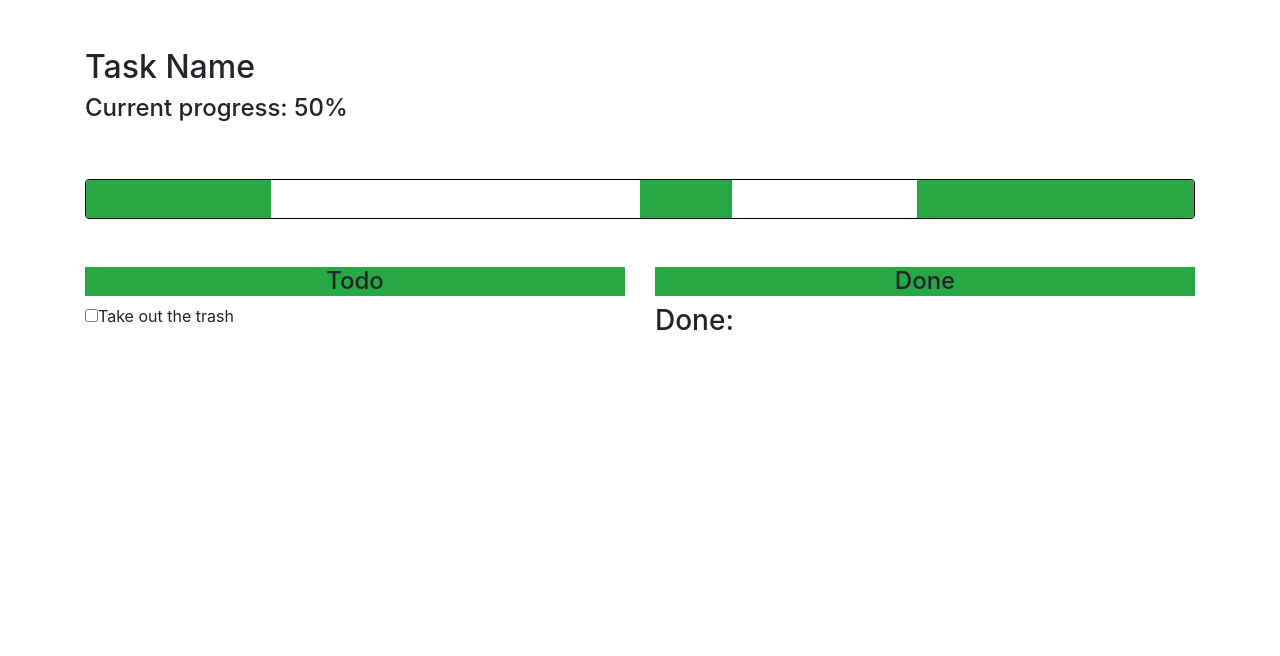
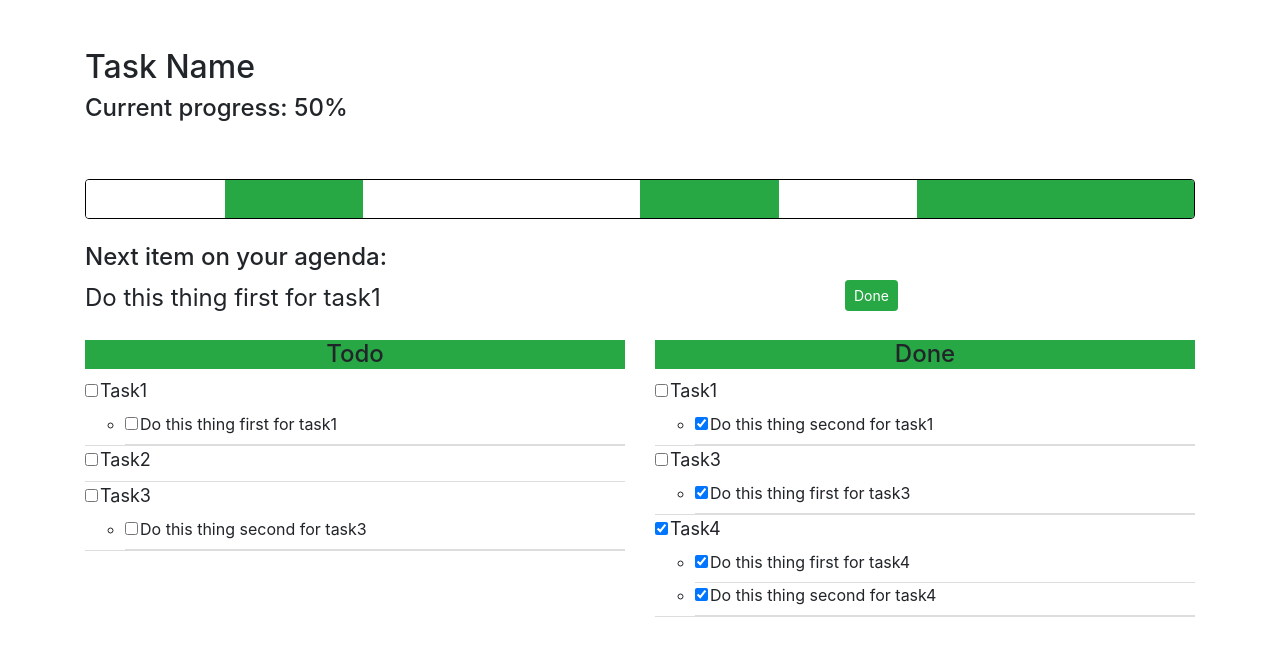
Before and after one commit to vs6140020/planner, a Python web app: template plan/templates/template.html in a window 1280 px wide. Shown: the top 656 px of the page. Run offline with Jinja, Linux system fonts and the light colour scheme; the template is opened without the code that fills it, so the values that code supplies are empty; some libraries are stand-ins or nearby versions.

Commit message:
Made further javascript changes onto the template file.

```diff
--- a/plan/templates/template.html
+++ b/plan/templates/template.html
@@ -11,6 +11,14 @@
   <style type="text/css">
     .progress {border: 1px solid rgba(0, 0, 0, 1);
                 border-radius: 4px; height: 20px;}
+    .ui-state-default{
+      background:#fff;
+      border:none;
+      border-bottom:1px solid #ddd;
+    }
+    .task{
+      margin-left: 2px;
+    }
   </style>
 </head>
 <body>
@@ -20,7 +28,11 @@
     <h4 id="total_progress"></h4>
     <br/><br/>
     <div class="progress" id="progressbar" style="height:40px"></div>
-    <br><br>
+    <br>
+    <div class="row"><div class="col-md-8"><h4>Next item on your agenda:</h4></div></div>
+    <div class="row" id="next_item">
+    </div>
+    <br>
     <div class="row">
       <div class="col-md-6">
         <div class="todoHeader" style="background-color: #28a745;"><center><h4>Todo</h4></center></div>
@@ -40,22 +52,32 @@
   function fetchElements(){
     var tasks = initializeObjects();
     updateStatusAndProgressBar(tasks);
-    updateTodoAndDoneLists();
+    var firstUndoneTask = updateTodoAndDoneLists(tasks);
+    fetchNextItemOnAgenda(firstUndoneTask);
   }
 
   function initializeObjects(){
-    //progress here represents the status of the task, 0 means not started,1 means partially done, 2 means completed.
-    var task1 = {progress:"partially-done", subtasks:{subtask1:true, subtask2:true, subtask3:false}};
-    var task2 = {progress:"not-done", subtasks:{}};
-    var task3 = {progress:"partially-done", subtasks:{subtask1:true, subtask2:false, subtask3: false}};
-    var task4 = {progress:"done", subtasks:{subtask1:true, subtask2:true}};
+    var subtask1_1 = {progress:"not-done", content: "Do this thing first for task1"};
+    var subtask1_2 = {progress:"done", content:"Do this thing second for task1"};
+    var subtask3_1 = {progress:"done", content: "Do this thing first for task3"};
+    var subtask3_2 = {progress:"not-done", content: "Do this thing second for task3"};
+    var subtask4_1 = {progress:"done", content: "Do this thing first for task4"};
+    var subtask4_2 = {progress:"done", content: "Do this thing second for task4"};
+
+
+    var task1 = {progress:"partially-done", subtasks:{sbtsk1:subtask1_1, sbtsk2:subtask1_2}, content: "Task1"};
+    var task2 = {progress:"not-done", subtasks:{}, content: "Task2"};
+    var task3 = {progress:"partially-done", subtasks:{sbtsk1:subtask3_1, sbtsk2:subtask3_2}, content: "Task3"};
+    var task4 = {progress:"done", subtasks:{sbtsk1:subtask4_1, sbtsk2:subtask4_2}, content: "Task4"};
+
     var tasks = {t1: task1, t2:task2, t3:task3, t4: task4};
     return tasks;
   }
 
-  function updateTodoAndDoneLists(){
-    fetchRemainingItems();
-    fetchDoneItems();
+  function updateTodoAndDoneLists(tasks){
+    var task = fetchRemainingItems(tasks);
+    fetchDoneItems(tasks);
+    return task;
   }
 
   function updateStatusAndProgressBar(tasks){
@@ -63,15 +85,103 @@
     fetchProgressBar(tasks);
   }
 
-  function fetchRemainingItems(){
-    //logic to fetch the current item from the database in a checkbox(kind of a todo list)
-    var htmlString = "<ul id=\"sortable\" class=\"list-unstyled\"><li class=\"ui-state-default\"><div class=\"checkbox\"><label><input type=\"checkbox\" value=\"\" />Take out the trash</label></div></li></ul>";
-    document.getElementById("remainingItems").innerHTML = htmlString;
+  function fetchNextItemOnAgenda(firstUndoneTask){
+    var htmlString = "<div class=\"col-md-8\">";
+    var content = "";
+    if(Object.keys(firstUndoneTask.subtasks).length == 0){
+      content += firstUndoneTask.content;
+    }
+    else{
+      //getting the first subtask and displaying it.
+      for(sbtsk in firstUndoneTask.subtasks){
+        var subtask = firstUndoneTask.subtasks[sbtsk];
+        if (subtask.progress == "not-done") {
+          content += subtask.content;
+          break;
+        }
+      }
+    }
+    if(content != ""){
+      htmlString += "<font size=\"5\">"+content+"</font></div>";
+      htmlString += "<div class=\"col-md-4\"><button type=\"button\" class=\"btn btn-success btn-sm\" value=\""+content+"\">Done</button></div>";
+    }
+    else{
+      htmlString += "Congratulations on acheiving the set goal, there are no items remaining on your agenda.</div>";
+    }
+    document.getElementById("next_item").innerHTML = htmlString;
   }
 
-  function fetchDoneItems(){
-    //logic to fetch the done items from the database with a button on the right side(not done) will send the item back to the remainingItems list.
-    document.getElementById("doneItems").innerHTML = "<h3>Done:</h3>"
+  function fetchRemainingItems(tasks){
+    var htmlString = "<ul class=\"list-unstyled\">";
+    var firstUndoneTask;
+    var flag = false;
+    for(var tsk in tasks){
+      var task = tasks[tsk];
+      if(task.progress == "not-done"){
+        if(!flag){
+          flag = true;
+          firstUndoneTask = task;
+        }
+        htmlString += returnUnalteredTask(task, "not-done");
+      }
+      else if (task.progress == "partially-done") {
+        if(!flag){
+          flag = true;
+          firstUndoneTask = task;
+        }
+        htmlString += returnPartiallyFilledTask(task, "not-done");
+      }
+    }
+    htmlString += "</ul>";
+    document.getElementById("remainingItems").innerHTML = htmlString;
+    return firstUndoneTask;
+  }
+
+  function fetchDoneItems(tasks){
+    var htmlString = "<ul class=\"list-unstyled\">";
+    for(var tsk in tasks){
+      var task = tasks[tsk];
+      if(task.progress == "done"){
+        htmlString += returnUnalteredTask(task, "done");
+      }
+      else if (task.progress == "partially-done") {
+        htmlString += returnPartiallyFilledTask(task, "done");
+      }
+    }
+    htmlString += "</ul>";
+    document.getElementById("doneItems").innerHTML = htmlString;
+  }
+
+  function returnPartiallyFilledTask(task, progressStatus){
+    var checkedOrNot = (progressStatus == "done") ? "checked" : "";
+    var htmlString = "<li class=\"ui-state-default\"><label><input type=\"checkbox\" value=\"\"/><font class=\"task\" size=\"4\">"+task.content+"</font></label>";
+    if (Object.keys(task.subtasks).length != 0){
+      htmlString += "<ul>";
+      for(sbtsk in task.subtasks){
+        var subtask = task.subtasks[sbtsk];
+        if(subtask.progress == progressStatus){
+          htmlString += "<li class=\"ui-state-default\"><label><input type=\"checkbox\" "+checkedOrNot+"><font class=\"task\" size=\"3\">"+subtask.content+"</font></label></li>";
+        }
+      }
+      htmlString += "</ul>";
+    }
+    htmlString +="</li>";
+    return htmlString;
+  }
+
+  function returnUnalteredTask(task, progressStatus){
+    var checkedOrNot = (progressStatus == "done") ? "checked" : "";
+    var htmlString = "<li class=\"ui-state-default\"><label><input type=\"checkbox\" value=\"\" "+checkedOrNot+"/><font class=\"task\" size=\"4\">"+task.content+"</font></label>";
+    if(Object.keys(task.subtasks).length != 0){
+      htmlString +="<ul>";
+      for(sbtsk in task.subtasks){
+        var subtask = task.subtasks[sbtsk];
+        htmlString += "<li class=\"ui-state-default\"><label><input type=\"checkbox\"  "+checkedOrNot+"><font class=\"task\" size=\"3\">"+subtask.content+"</font></label></li>";
+      }
+      htmlString +="</ul>";
+    }
+    htmlString += "</li>";
+    return htmlString;
   }
 
   function calculateProgress(tasks){
@@ -82,8 +192,9 @@
       if(task.progress == "partially-done"){
         var subtasks = task.subtasks;
         var numberOfSubtasks = Object.keys(subtasks).length;
-        for(subtask in subtasks){
-          if(subtasks[subtask] == true){
+        for(sbtsk in subtasks){
+          var subtask = subtasks[sbtsk];
+          if(subtask.progress == "done"){
             progress += 100/(numberOfTasks * numberOfSubtasks);
           }
         }
@@ -126,9 +237,9 @@
     var numberOfSubtasks = Object.keys(subtasks).length;
     percent = percent/numberOfSubtasks;
     var progressbarBufferString = "";
-    for(var subtask in subtasks){
-      var status = subtasks[subtask];
-      if(status == true){
+    for(var sbtsk in subtasks){
+      var subtask = subtasks[sbtsk];
+      if(subtask.progress == "done"){
         progressbarBufferString += returnFilledBar(percent);
       }
       else{
@@ -137,21 +248,6 @@
     }
     return progressbarBufferString;
    }
-
-   /*function calculateTaskAllocation(numberOfTasks, numberOfSubtasks){
-    var progressbarBufferString = "";
-    if(numberOfSubtasks == 0){
-      percent = 100/numberOfTasks;
-      progressbarBufferString = "<div class=\"progress-bar progress-bar-success\" role=\"progressbar\" style=\"width:"+percent+"%\">Free Space</div>";
-    }
-    else{
-      percent = 100/(numberOfTasks* numberOfSubtasks);
-      for(var i=0; i<numberOfSubtasks; i++){
-        progressbarBufferString += "<div class=\"progress-bar progress-bar-plain\" role=\"progressbar\" style=\"width:"+percent+"%\">Free Space</div>";
-      }
-    }
-    return progressbarBufferString;
-   }*/
 </script>
 </body>
 </html>
```
